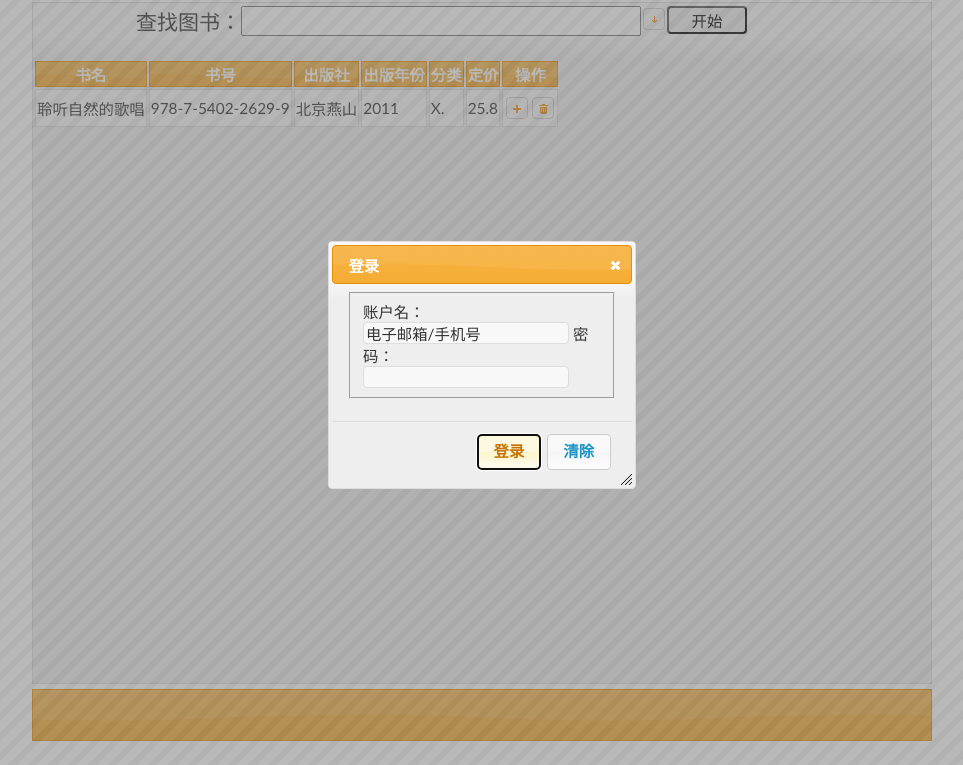
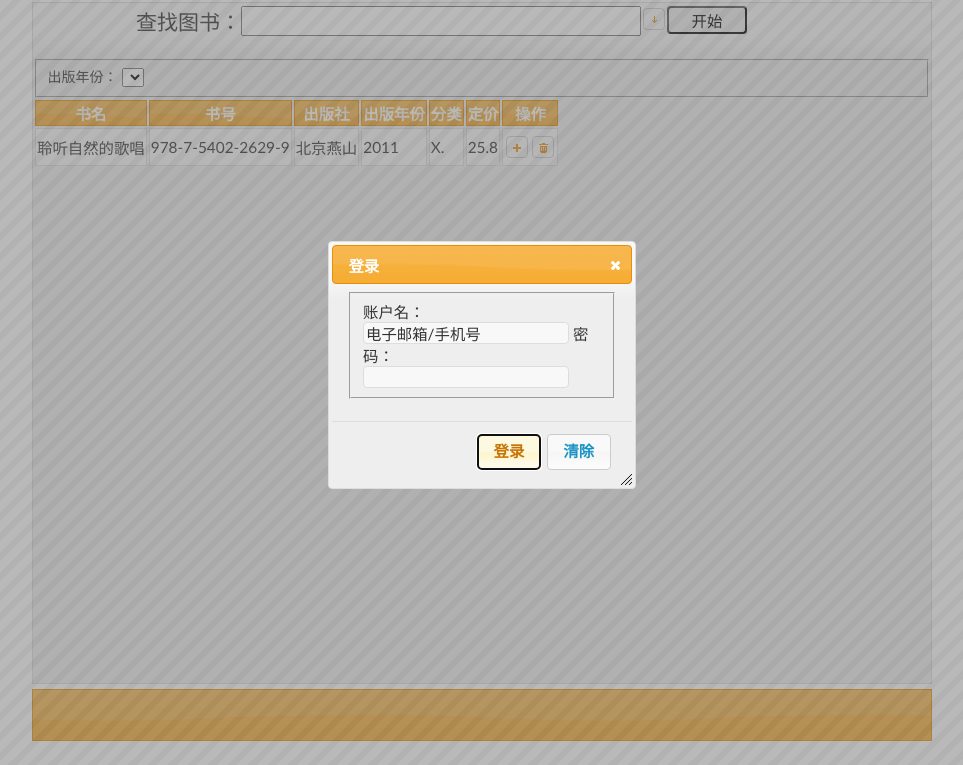
Before and after one commit to unasogno/bookstore, a plain HTML site: page src/web_pages/search.html in a window 1280 px wide. Shown: the part 35-800 px from the top of the page, without its empty margins (158-1121 px from the left). Drawn offline with Linux system fonts and the light colour scheme; files whose address does not match are found by name.

```diff
--- a/src/web_pages/scripts/search.js
+++ b/src/web_pages/scripts/search.js
@@ -125,6 +125,10 @@
     submitSearch(query);
   });
 
+  $("#filters").click(function(){
+    $("#search-filter-container").show();
+  });
+
   $("#username").click(function(){
     $.cookies.del("token");
     $.cookies.del("identity");
--- a/src/web_pages/search.html
+++ b/src/web_pages/search.html
@@ -26,6 +26,12 @@
             </li>
     		  </ul>
     		  <button id="submit" class="ui-corner-all big_button" style="width:80px;">开始</button>
+        </div>
+        <div id="search-filter-container" >
+          <fieldset>
+            <label for="pub-year" >出版年份：</label>
+            <select name="pub-year" id="pub-year" ></select>
+          </fieldset>
         </div>
         <div id="search-result-container" >
           <table id="search-result" class = "ui-widget">
```
